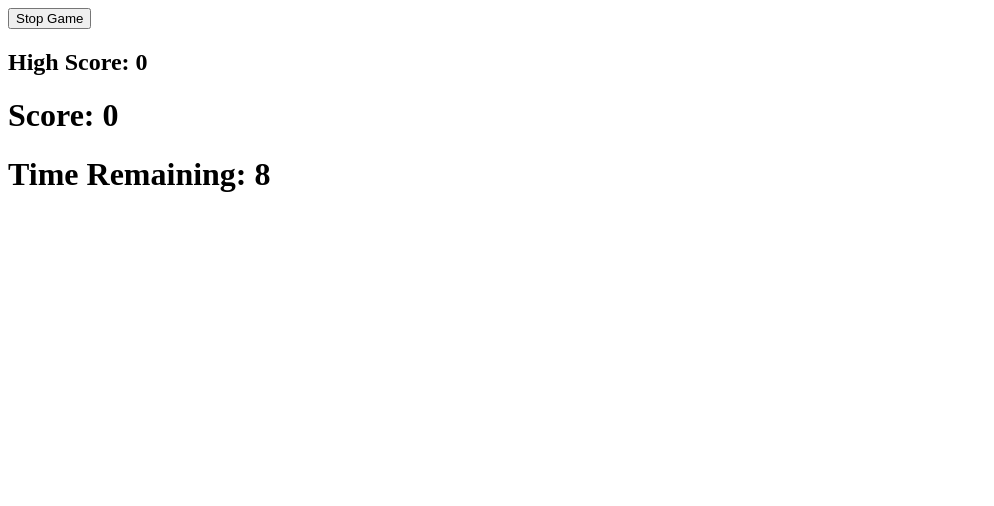
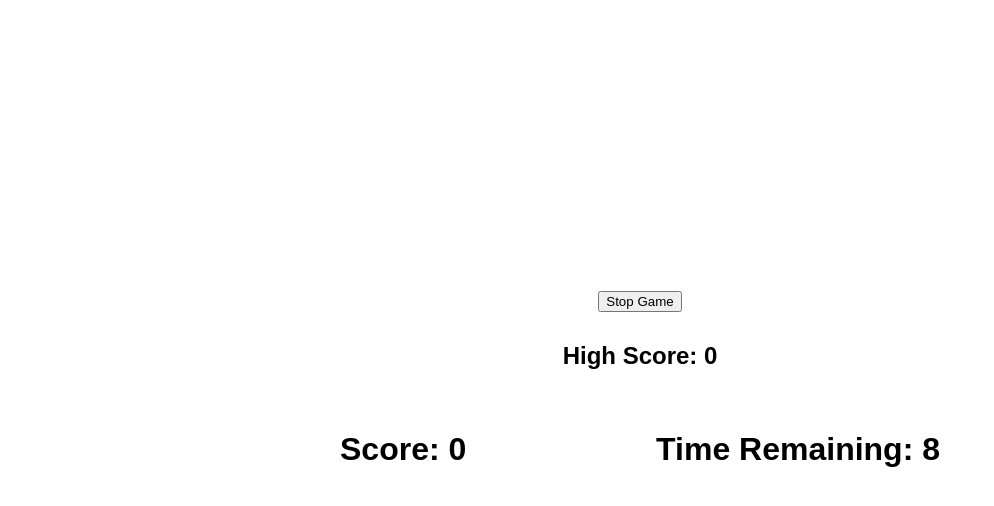
Before and after one commit to reecewdoyle/feb24-t3w4-whackamole-jsdom, a plain HTML site: page src/index.html in a window 1280 px wide. Both pictures are taken after a click on the button "Start Game". Shown: the whole page, without its empty margins (0-994 px from the left). Drawn offline with Linux system fonts and the light colour scheme; no server answers.

Commit message:
feat: added stylesheet

```diff
--- a/src/gameLogic.js
+++ b/src/gameLogic.js
@@ -74,11 +74,11 @@ function wipeImagesFromSpawningAreas(){
 }
 
 function whackamoleHandleClick(event){
-    if (event.target.src != ""){
-        currentGameScore++;
-        event.taget.src = "";
-        console.log("Clicked on a mole! Scpre increased, it's now: " + currentGameScore);
-    }
+	if (event.target.src != ""){
+		currentGameScore++;
+		event.target.src = "";
+		console.log("Clicked on a mole! Score increased, it's now: " + currentGameScore);
+	}
 }
 
 
--- a/src/index.html
+++ b/src/index.html
@@ -4,6 +4,7 @@
     <meta charset="UTF-8">
     <meta name="viewport" content="width=device-width, initial-scale=1.0">
     <title>Wackamole Game</title>
+    <link rel="stylesheet" href="./style.css">
 </head>
 <body>
     <div id="gameMenu">
--- /dev/null
+++ b/src/style.css
@@ -0,0 +1,43 @@
+body {
+	font-family: Arial, sans-serif;
+	display: flex;
+	flex-direction: column;
+	align-items: center;
+	justify-content: center;
+	min-height: 100vh;
+	margin: 0;
+}
+
+#gameMenu {
+	display: flex;
+	flex-direction: column;
+	align-items: center;
+	margin-bottom: 20px;
+}
+
+#gameControlButtons {
+	display: flex;
+	gap: 10px;
+	margin-bottom: 10px;
+}
+
+#gameRunningInfo {
+	display: flex;
+	justify-content: space-between;
+	width: 100%;
+	max-width: 600px;
+	margin-bottom: 20px;
+}
+
+#gameplayArea {
+	display: flex;
+	flex-wrap: wrap;
+	justify-content: center;
+	gap: 10px;
+	width: 100%;
+	max-width: 600px;
+}
+
+.whackamoleSpawnArea {
+	width: calc(20% - 10px);
+}
```
